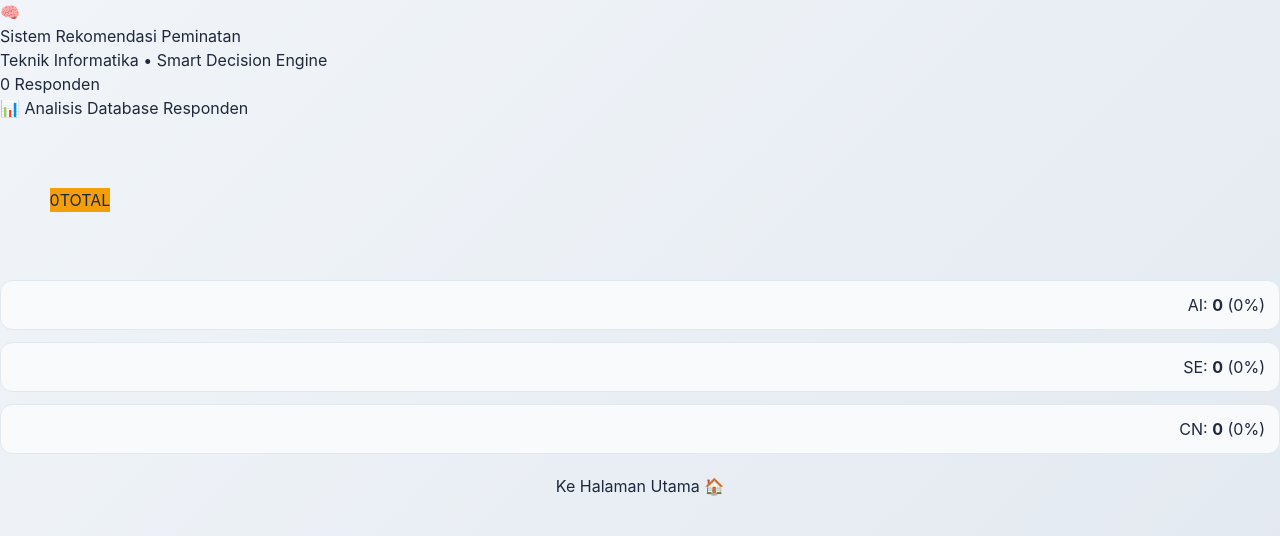
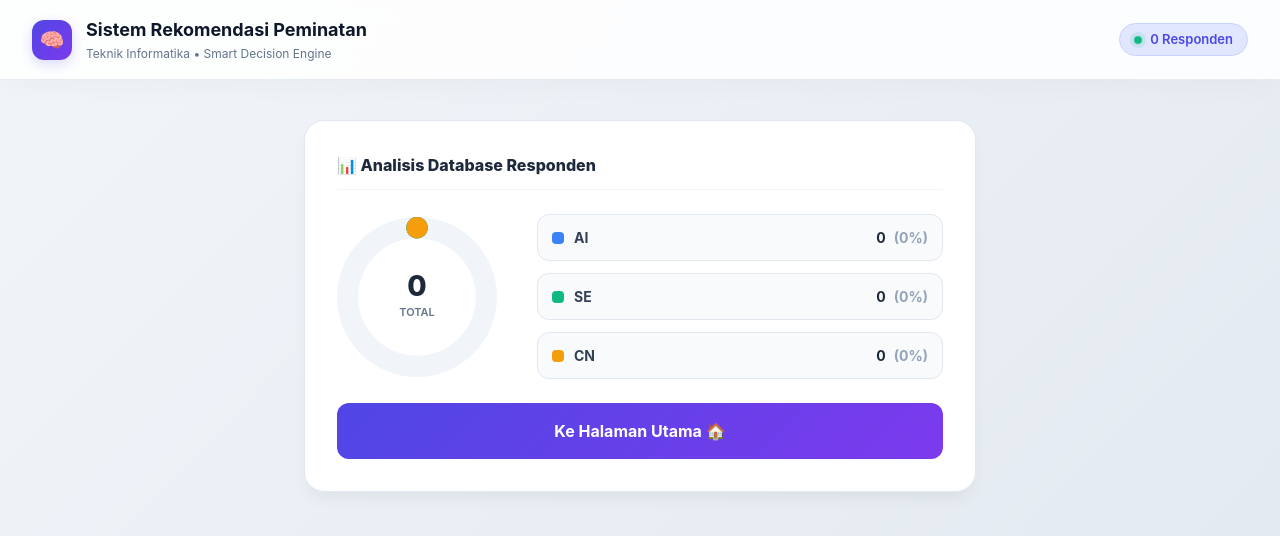
Before and after one commit to RifaldiAkmalFauzan/Sistem_Rekomendasi_Peminatan, a React (Vite) app in the folder frontend/: page / in a window 1280 px wide. Both pictures are taken after a click on the button "Lihat Statistik Live 📊". Shown: the top 536 px of the page. Built offline with nearby package versions, Linux system fonts and the light colour scheme; no server answers; the database is empty.

Commit message:
fix styling

```diff
--- a/frontend/src/App.jsx
+++ b/frontend/src/App.jsx
@@ -2,7 +2,7 @@ import React, { useState, useEffect } from 'react';
 import { createClient } from '@supabase/supabase-js';
 import './App.css';
 
-// 📢 KONFIGURASI SUPABASE (Menggunakan nama key Netlify kamu)
+// 📢 KONFIGURASI SUPABASE
 const SUPABASE_URL = import.meta.env.VITE_SUPABASE_URL;
 const SUPABASE_ANON_KEY = import.meta.env.VITE_SUPABASE_KEY;
 const supabase = createClient(SUPABASE_URL, SUPABASE_ANON_KEY);
@@ -44,7 +44,6 @@ function App() {
   const [namaResponden, setNamaResponden] = useState('');
   const [stats, setStats] = useState({ total: 0, AI: 0, SE: 0, CN: 0 });
 
-  // Data Formulir Kuis Lokal (Untuk pengisian via Web)
   const [formData, setFormData] = useState({
     nama: '',
     kelas: '',
@@ -71,11 +70,10 @@ function App() {
       if (queryParams.get('source') === 'gform') {
         const fetchLatestGformData = async () => {
           try {
-            // Ambil data paling baru masuk dari database Supabase
             const { data, error } = await supabase
               .from('peminatan')
               .select('nama, rekomendasi')
-              .order('created_at', { ascending: false }) // Mencoba created_at, jika error ubah ke 'id'
+              .order('created_at', { ascending: false })
               .limit(1)
               .single();
 
@@ -145,75 +143,123 @@ function App() {
     }
   };
 
-  // Perhitungan persentase donat chart
   const pctAI = stats.total > 0 ? Math.round((stats.AI / stats.total) * 100) : 0;
   const pctSE = stats.total > 0 ? Math.round((stats.SE / stats.total) * 100) : 0;
   const pctCN = stats.total > 0 ? 100 - pctAI - pctSE : 0;
 
+  // Hitung stroke-dasharray untuk SVG donut chart
+  const circumference = 2 * Math.PI * 52; // radius 52
+  const aiDash = (pctAI / 100) * circumference;
+  const seDash = (pctSE / 100) * circumference;
+  const cnDash = (pctCN / 100) * circumference;
+
   return (
     <div className="app-container">
-      {/* NAVBAR ASLI KAMU */}
-      <nav className="navbar">
-        <div className="navbar-left">
-          <div className="app-logo">🧠</div>
+      {/* HEADER */}
+      <header className="app-header">
+        <div className="header-brand">
+          <div className="header-logo">🧠</div>
           <div>
-            <h1>Sistem Rekomendasi Peminatan</h1>
-            <p>Teknik Informatika • Smart Decision Engine</p>
+            <div className="header-title">Sistem Rekomendasi Peminatan</div>
+            <div className="header-sub">Teknik Informatika • Smart Decision Engine</div>
           </div>
         </div>
-        <div className="respondent-badge">
-          <span className="badge-dot"></span>
+        <div className="resp-badge">
+          <span className="resp-dot"></span>
           {stats.total} Responden
         </div>
-      </nav>
+      </header>
 
-      <main className="content">
+      {/* MAIN CONTENT */}
+      <main className="main-container">
         {/* ================= WELCOME SCREEN ================= */}
         {page === 'welcome' && (
-          <div className="welcome-card card">
-            <h2>Temukan Peminatan IT Terbaikmu</h2>
-            <p>
+          <div className="welcome-card">
+            <div className="welcome-icon">🎯</div>
+            <h1 className="welcome-title">Temukan Peminatan IT Terbaikmu</h1>
+            <p className="welcome-subtitle">
               Analisis profesional menggabungkan rekam jejak akademik, minat teknologi, dan tes
               kecenderungan psikologi karier.
             </p>
+
+            <div className="welcome-tracks">
               <div
-              style={{ display: 'flex', gap: '15px', justifyContent: 'center', margin: '20px 0' }}
+                className="track-preview"
+                style={{
+                  borderColor: TRACK_DETAILS.AI.borderColor,
+                  backgroundColor: TRACK_DETAILS.AI.bgColor,
+                }}
               >
-              <button className="btn btn-primary" onClick={() => setPage('quiz')}>
-                Mulai Profiling (Web)
+                <div className="track-preview-icon">{TRACK_DETAILS.AI.icon}</div>
+                <div className="track-preview-name">{TRACK_DETAILS.AI.name}</div>
+              </div>
+              <div
+                className="track-preview"
+                style={{
+                  borderColor: TRACK_DETAILS.SE.borderColor,
+                  backgroundColor: TRACK_DETAILS.SE.bgColor,
+                }}
+              >
+                <div className="track-preview-icon">{TRACK_DETAILS.SE.icon}</div>
+                <div className="track-preview-name">{TRACK_DETAILS.SE.name}</div>
+              </div>
+              <div
+                className="track-preview"
+                style={{
+                  borderColor: TRACK_DETAILS.CN.borderColor,
+                  backgroundColor: TRACK_DETAILS.CN.bgColor,
+                }}
+              >
+                <div className="track-preview-icon">{TRACK_DETAILS.CN.icon}</div>
+                <div className="track-preview-name">{TRACK_DETAILS.CN.name}</div>
+              </div>
+            </div>
+
+            <button className="btn-start" onClick={() => setPage('quiz')}>
+              Mulai Profiling (Web) ✨
             </button>
-              <button className="btn btn-secondary" onClick={() => setPage('result')}>
+            <button className="btn-view-stats" onClick={() => setPage('result')}>
               Lihat Statistik Live 📊
             </button>
-            </div>
           </div>
         )}
 
         {/* ================= FORM KUIS LOKAL WEB ================= */}
         {page === 'quiz' && (
-          <div className="quiz-card card">
-            <h2>Formulir Profiling Peminatan IT</h2>
-            <form onSubmit={handleWebQuizSubmit} className="form-grid">
-              <div className="form-group">
-                <label>Nama Lengkap / Inisial</label>
+          <div className="question-card">
+            <span className="section-tag tag-identity">📝 Identitas</span>
+            <h2 className="q-title">Formulir Profiling Peminatan IT</h2>
+            <p className="q-sub">Lengkapi data berikut untuk mendapatkan rekomendasi terbaik.</p>
+
+            <form onSubmit={handleWebQuizSubmit} className="identity-form">
+              <div className="field-group">
+                <label className="field-label">Nama Lengkap / Inisial</label>
                 <input
                   type="text"
+                  className="field-input"
                   required
+                  placeholder="Masukkan nama Anda"
                   onChange={(e) => setFormData({ ...formData, nama: e.target.value })}
                 />
               </div>
-              <div className="form-group">
-                <label>Kelas / Angkatan</label>
+
+              <div className="field-group">
+                <label className="field-label">Kelas / Angkatan</label>
                 <input
                   type="text"
+                  className="field-input"
                   required
                   placeholder="Contoh: IF-4A"
                   onChange={(e) => setFormData({ ...formData, kelas: e.target.value })}
                 />
               </div>
-              <div className="form-group">
-                <label>Nilai Machine Learning / Statistika</label>
+
+              <span className="section-tag tag-grade">📊 Nilai Akademik</span>
+
+              <div className="field-group">
+                <label className="field-label">Nilai Machine Learning / Statistika</label>
                 <select
+                  className="field-select"
                   onChange={(e) =>
                     setFormData({ ...formData, nilai_ml: parseFloat(e.target.value) })
                   }
@@ -223,9 +269,11 @@ function App() {
                   <option value="3.0">3.0 - B</option>
                 </select>
               </div>
-              <div className="form-group">
-                <label>Nilai Rekayasa Perangkat Lunak / PBO</label>
+
+              <div className="field-group">
+                <label className="field-label">Nilai Rekayasa Perangkat Lunak / PBO</label>
                 <select
+                  className="field-select"
                   onChange={(e) =>
                     setFormData({ ...formData, nilai_rpl: parseFloat(e.target.value) })
                   }
@@ -235,9 +283,11 @@ function App() {
                   <option value="3.0">3.0 - B</option>
                 </select>
               </div>
-              <div className="form-group">
-                <label>Nilai Jaringan Komputer / OS</label>
+
+              <div className="field-group">
+                <label className="field-label">Nilai Jaringan Komputer / OS</label>
                 <select
+                  className="field-select"
                   onChange={(e) =>
                     setFormData({ ...formData, nilai_jarkom: parseFloat(e.target.value) })
                   }
@@ -247,38 +297,40 @@ function App() {
                   <option value="3.0">3.0 - B</option>
                 </select>
               </div>
-              <button
-                type="submit"
-                className="btn btn-primary btn-block"
-                style={{ gridColumn: '1/-1', marginTop: '15px' }}
-              >
+
+              <div className="nav-row">
+                <button type="button" className="btn-back" onClick={() => setPage('welcome')}>
+                  ← Kembali
+                </button>
+                <button type="submit" className="btn-next">
                   Hitung Hasil AI Rekomendasi 🎯
                 </button>
+              </div>
             </form>
           </div>
         )}
 
-        {/* ================= HALAMAN HASIL & GRAFIK (AMAN DARI BLANK) ================= */}
+        {/* ================= HALAMAN HASIL & GRAFIK ================= */}
         {page === 'result' && (
-          <div className="result-layout">
-            {/* 🎯 KARTU REKOMENDASI PERSONAL (Hanya muncul jika ada datanya) */}
+          <>
+            {/* Kartu Rekomendasi Personal */}
             {rekomendasi && TRACK_DETAILS[rekomendasi] && (
-              <div
-                className="result-card card animate-fade-in"
-                style={{ borderTop: `5px solid ${TRACK_DETAILS[rekomendasi].borderColor}` }}
+              <div className="result-hero">
+                <div className="result-confetti">🎉</div>
+                <div className="result-title">Hasil Rekomendasi</div>
+                <div className="user-badge">
+                  <span>👤</span> {namaResponden || 'Anda'}
+                </div>
+                <span className="result-track-icon">{TRACK_DETAILS[rekomendasi].icon}</span>
+                <h2
+                  className="result-track-name"
+                  style={{ color: TRACK_DETAILS[rekomendasi].textColor }}
                 >
-                <div style={{ fontSize: '48px', marginBottom: '10px' }}>
-                  {TRACK_DETAILS[rekomendasi].icon}
-                </div>
-                <h2 style={{ color: TRACK_DETAILS[rekomendasi].textColor }}>
-                  Hasil Rekomendasi {namaResponden ? `untuk ${namaResponden}` : 'Anda'}:{' '}
-                  {rekomendasi}
+                  {TRACK_DETAILS[rekomendasi].name}
                 </h2>
-                <p style={{ margin: '15px 0', lineHeight: '1.6', color: '#4b5563' }}>
-                  {TRACK_DETAILS[rekomendasi].description}
-                </p>
+                <p className="result-track-desc">{TRACK_DETAILS[rekomendasi].description}</p>
                 <button
-                  className="btn btn-secondary"
+                  className="btn-redo"
                   onClick={() => {
                     setRekomendasi(null);
                     setNamaResponden('');
@@ -290,62 +342,107 @@ function App() {
               </div>
             )}
 
-            {/* 📊 KARTU GRAFIK STATISTIK (Aman, Selalu muncul dalam kondisi apa pun!) */}
-            <div className="stats-card card">
-              <h2>📊 Analisis Database Responden</h2>
-              <div className="stats-content">
+            {/* Kartu Statistik */}
+            <div className="stats-section">
+              <div className="stats-header">
+                <h2 className="stats-title">📊 Analisis Database Responden</h2>
+              </div>
+
+              <div className="chart-layout">
                 <div className="chart-container">
-                  <div
-                    className="donut-chart"
-                    style={{
-                      background: `conic-gradient(
-                      #3b82f6 0% ${pctAI}%,
-                      #10b981 ${pctAI}% ${pctAI + pctSE}%,
-                      #f59e0b ${pctAI + pctSE}% 100%
-                    )`,
-                    }}
-                  >
-                    <div className="chart-center">
-                      <span className="total-count">{stats.total}</span>
-                      <span className="total-label">TOTAL</span>
-                    </div>
+                  <svg className="chart-svg" viewBox="0 0 120 120">
+                    <circle className="chart-bg-circle" cx="60" cy="60" r="52" />
+                    {/* AI Segment */}
+                    <circle
+                      className="chart-segment"
+                      cx="60"
+                      cy="60"
+                      r="52"
+                      stroke="#3b82f6"
+                      strokeDasharray={`${aiDash} ${circumference}`}
+                      strokeDashoffset="0"
+                    />
+                    {/* SE Segment */}
+                    <circle
+                      className="chart-segment"
+                      cx="60"
+                      cy="60"
+                      r="52"
+                      stroke="#10b981"
+                      strokeDasharray={`${seDash} ${circumference}`}
+                      strokeDashoffset={-aiDash}
+                    />
+                    {/* CN Segment */}
+                    <circle
+                      className="chart-segment"
+                      cx="60"
+                      cy="60"
+                      r="52"
+                      stroke="#f59e0b"
+                      strokeDasharray={`${cnDash} ${circumference}`}
+                      strokeDashoffset={-(aiDash + seDash)}
+                    />
+                  </svg>
+                  <div className="chart-center-text">
+                    <span className="center-num">{stats.total}</span>
+                    <span className="center-label">Total</span>
                   </div>
                 </div>
 
                 <div className="legend-container">
                   <div className="legend-item">
-                    <span className="legend-color" style={{ backgroundColor: '#3b82f6' }}></span>
-                    <span>
-                      AI: <strong>{stats.AI}</strong> ({pctAI}%)
-                    </span>
+                    <div className="legend-left">
+                      <div
+                        className="legend-color-dot"
+                        style={{ backgroundColor: '#3b82f6' }}
+                      ></div>
+                      <span className="legend-name">AI</span>
+                    </div>
+                    <div className="legend-right">
+                      <span>{stats.AI}</span>
+                      <span style={{ color: '#94a3b8' }}>({pctAI}%)</span>
+                    </div>
                   </div>
                   <div className="legend-item">
-                    <span className="legend-color" style={{ backgroundColor: '#10b981' }}></span>
-                    <span>
-                      SE: <strong>{stats.SE}</strong> ({pctSE}%)
-                    </span>
+                    <div className="legend-left">
+                      <div
+                        className="legend-color-dot"
+                        style={{ backgroundColor: '#10b981' }}
+                      ></div>
+                      <span className="legend-name">SE</span>
+                    </div>
+                    <div className="legend-right">
+                      <span>{stats.SE}</span>
+                      <span style={{ color: '#94a3b8' }}>({pctSE}%)</span>
+                    </div>
                   </div>
                   <div className="legend-item">
-                    <span className="legend-color" style={{ backgroundColor: '#f59e0b' }}></span>
-                    <span>
-                      CN: <strong>{stats.CN}</strong> ({pctCN}%)
-                    </span>
+                    <div className="legend-left">
+                      <div
+                        className="legend-color-dot"
+                        style={{ backgroundColor: '#f59e0b' }}
+                      ></div>
+                      <span className="legend-name">CN</span>
+                    </div>
+                    <div className="legend-right">
+                      <span>{stats.CN}</span>
+                      <span style={{ color: '#94a3b8' }}>({pctCN}%)</span>
+                    </div>
                   </div>
                 </div>
               </div>
 
-              {/* Tombol kembali tambahan jika diakses via pintu belakang Gform */}
               {!rekomendasi && (
                 <button
-                  className="btn btn-primary"
+                  className="btn-start"
                   onClick={() => setPage('welcome')}
-                  style={{ marginTop: '20px', width: '100%' }}
+                  style={{ marginTop: '24px' }}
                 >
                   Ke Halaman Utama 🏠
                 </button>
               )}
             </div>
-          </div>
+          </>
         )}
       </main>
     </div>
```
Lines whose indentation alone changed are shown as unchanged.
